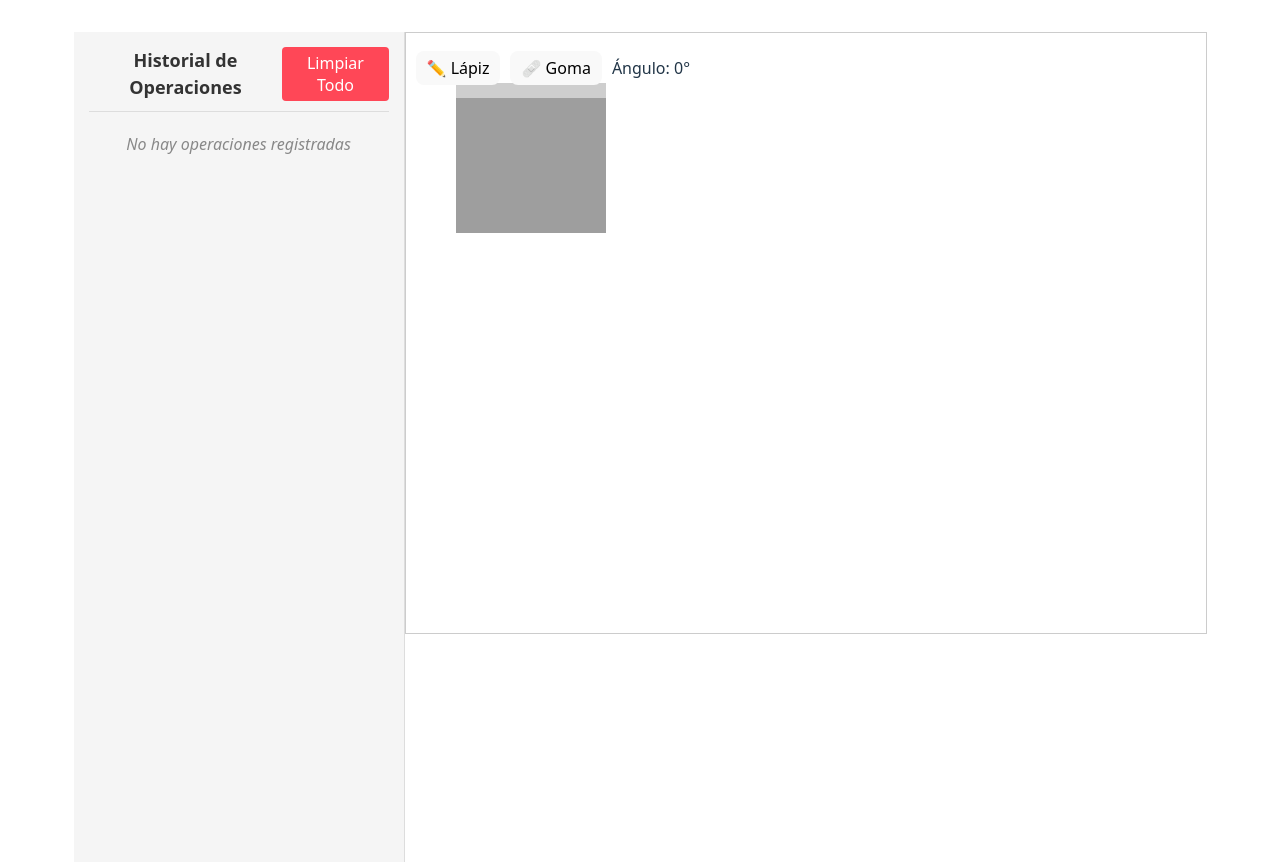
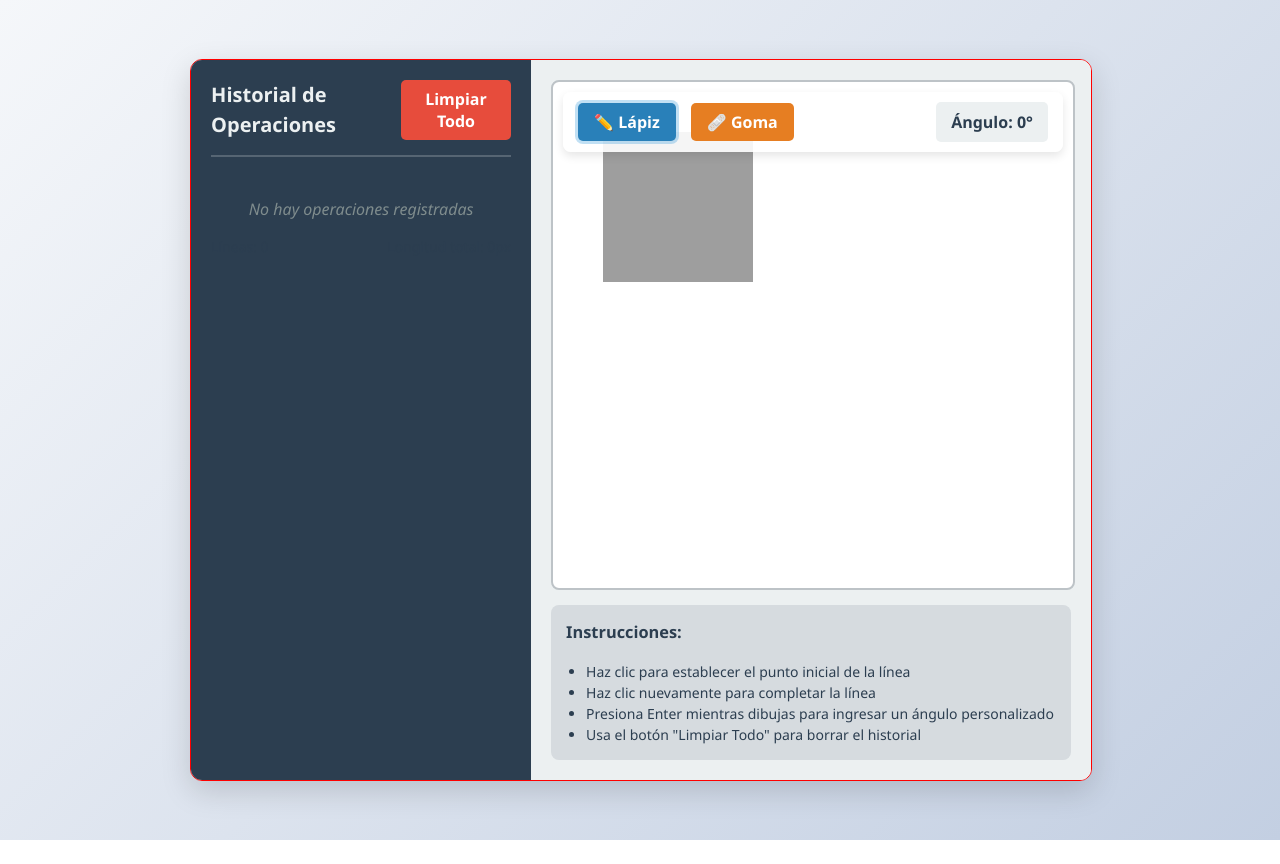
Before and after one commit to changastyle/CAD-WEB, a Svelte app: page / in a window 1280 px wide. After the commit the page ends 840 px from the top, so only its background shows below. Built offline with nearby package versions, Linux system fonts and the light colour scheme.

Commit message:
Esto ya incorpora un solo panel de dibujo y puedo ver las lineas creadas, voy a ver si las puedo eliminar ahora

```diff
--- a/src/app.css
+++ b/src/app.css
@@ -40,10 +40,10 @@ h1 {
 }
 
 #app {
-  max-width: 1280px;
-  margin: 0 auto;
-  padding: 2rem;
-  text-align: center;
+  /*max-width: 1280px;*/
+  /*margin: 0 auto;*/
+  /*padding: 2rem;*/
+  /*text-align: center;*/
 }
 
 button {
@@ -77,3 +77,13 @@ button:focus-visible {
     background-color: #f9f9f9;
   }
 }
+
+
+.bsr
+{
+  border: solid 1px red;
+}
+.bsb
+{
+  border: solid 1px blue;
+}
--- a/src/components/CAD.svelte
+++ b/src/components/CAD.svelte
@@ -1,57 +1,338 @@
+<!DOCTYPE html>
+<html lang="es">
+<head>
+    <meta charset="UTF-8">
+    <meta name="viewport" content="width=device-width, initial-scale=1.0">
+    <title>Dibujo con Historial - 2 Canvas</title>
+    <script src="https://cdn.jsdelivr.net/npm/svelte@3.59.2/index.js"></script>
+    <style>
+        body {
+            font-family: 'Segoe UI', Tahoma, Geneva, Verdana, sans-serif;
+            margin: 0;
+            padding: 20px;
+            background: linear-gradient(135deg, #f5f7fa 0%, #c3cfe2 100%);
+            display: flex;
+            justify-content: center;
+            min-height: 100vh;
+        }
+
+        .app-container {
+            display: flex;
+            width: 100%;
+            max-width: 1200px;
+            height: 90vh;
+            background: white;
+            border-radius: 12px;
+            box-shadow: 0 10px 30px rgba(0, 0, 0, 0.15);
+            overflow: hidden;
+        }
+
+        .history-panel {
+            width: 300px;
+            padding: 20px;
+            background-color: #2c3e50;
+            color: white;
+            overflow-y: auto;
+            height: 100%;
+        }
+
+        .history-header {
+            display: flex;
+            justify-content: space-between;
+            align-items: center;
+            margin-bottom: 20px;
+            padding-bottom: 15px;
+            border-bottom: 2px solid rgba(255, 255, 255, 0.2);
+        }
+
+        .history-title {
+            font-size: 20px;
+            font-weight: bold;
+            color: #ecf0f1;
+        }
+
+        .clear-btn {
+            background-color: #e74c3c;
+            color: white;
+            border: none;
+            padding: 8px 15px;
+            border-radius: 5px;
+            cursor: pointer;
+            font-weight: bold;
+            transition: background-color 0.3s;
+        }
+
+        .clear-btn:hover {
+            background-color: #c0392b;
+        }
+
+        .operation-item {
+            padding: 15px;
+            margin-bottom: 15px;
+            background-color: #34495e;
+            border-radius: 8px;
+            box-shadow: 0 4px 6px rgba(0, 0, 0, 0.1);
+            transition: transform 0.2s;
+        }
+
+        .operation-item:hover {
+            transform: translateY(-2px);
+            background-color: #3d566e;
+        }
+
+        .operation-header {
+            display: flex;
+            justify-content: space-between;
+            font-size: 13px;
+            color: #bdc3c7;
+            margin-bottom: 10px;
+        }
+
+        .operation-content {
+            font-size: 15px;
+            color: #ecf0f1;
+        }
+
+        .operation-coords {
+            margin-top: 8px;
+            font-size: 13px;
+            color: #95a5a6;
+        }
+
+        .drawing-area {
+            flex: 1;
+            display: flex;
+            flex-direction: column;
+            padding: 20px;
+            background: #ecf0f1;
+        }
+
+        .drawing-container {
+            position: relative;
+            width: 100%;
+            height: 100%;
+            border: 2px solid #bdc3c7;
+            border-radius: 8px;
+            overflow: hidden;
+            background: white;
+        }
+
+        canvas {
+            position: absolute;
+            top: 0;
+            left: 0;
+        }
+
+        .toolbar {
+            position: absolute;
+            top: 10px;
+            left: 10px;
+            right: 10px;
+            height: 60px;
+            background: rgba(255, 255, 255, 0.9);
+            display: flex;
+            gap: 15px;
+            align-items: center;
+            padding: 0 15px;
+            z-index: 10;
+            border-radius: 8px;
+            box-shadow: 0 4px 10px rgba(0, 0, 0, 0.1);
+        }
+
+        .tool-btn {
+            padding: 8px 16px;
+            border: none;
+            border-radius: 5px;
+            cursor: pointer;
+            font-weight: bold;
+            transition: all 0.3s;
+        }
+
+        .pencil-btn {
+            background-color: #3498db;
+            color: white;
+        }
+
+        .pencil-btn.active {
+            background-color: #2980b9;
+            box-shadow: 0 0 0 3px rgba(52, 152, 219, 0.3);
+        }
+
+        .eraser-btn {
+            background-color: #e67e22;
+            color: white;
+        }
+
+        .eraser-btn.active {
+            background-color: #d35400;
+            box-shadow: 0 0 0 3px rgba(230, 126, 34, 0.3);
+        }
+
+        .angle-display {
+            margin-left: auto;
+            font-size: 16px;
+            font-weight: bold;
+            color: #2c3e50;
+            background: #ecf0f1;
+            padding: 8px 15px;
+            border-radius: 5px;
+        }
+
+        .instructions {
+            margin-top: 15px;
+            padding: 15px;
+            background: #d6dbdf;
+            border-radius: 8px;
+            font-size: 14px;
+            color: #2c3e50;
+        }
+
+        .instructions h3 {
+            margin-top: 0;
+            color: #2c3e50;
+        }
+
+        .instructions ul {
+            padding-left: 20px;
+            margin-bottom: 0;
+        }
+
+        .empty-history {
+            text-align: center;
+            color: #7f8c8d;
+            margin-top: 40px;
+            font-style: italic;
+        }
+
+        .stats {
+            display: flex;
+            justify-content: space-between;
+            margin-top: 15px;
+            color: #2c3e50;
+            font-size: 14px;
+        }
+    </style>
+</head>
+<body class="bsb">
+<div class="app-container bsr">
+    <!-- Panel de historial a la izquierda -->
+    <div class="history-panel">
+        <div class="history-header">
+            <div class="history-title">Historial de Operaciones</div>
+            <button class="clear-btn" id="clearBtn">Limpiar Todo</button>
+        </div>
+
+        <div id="history-content">
+            <div class="empty-history">No hay operaciones registradas</div>
+        </div>
+
+        <div class="stats">
+            <div id="lines-count">Líneas: 0</div>
+            <div id="total-length">Longitud total: 0px</div>
+        </div>
+    </div>
+
+    <!-- Área de dibujo -->
+    <div class="drawing-area">
+        <div class="drawing-container">
+            <canvas id="baseCanvas" width="800" height="600"></canvas>
+            <canvas id="drawCanvas" width="800" height="600"></canvas>
+
+            <div class="toolbar">
+                <button class="tool-btn pencil-btn active" id="pencilBtn">✏️ Lápiz</button>
+                <button class="tool-btn eraser-btn" id="eraserBtn">🩹 Goma</button>
+                <div class="angle-display">Ángulo: <span id="angleValue">0</span>°</div>
+            </div>
+        </div>
+
+        <div class="instructions">
+            <h3>Instrucciones:</h3>
+            <ul>
+                <li>Haz clic para establecer el punto inicial de la línea</li>
+                <li>Haz clic nuevamente para completar la línea</li>
+                <li>Presiona Enter mientras dibujas para ingresar un ángulo personalizado</li>
+                <li>Usa el botón "Limpiar Todo" para borrar el historial</li>
+            </ul>
+        </div>
+    </div>
+</div>
+
 <script>
-    import { onMount } from "svelte";
-    let baseCanvas, drawCanvas;
+    // Variables globales
     let baseCtx, drawCtx;
-
-    let tool = null; // "pencil" o "eraser"
+    let tool = "pencil";
     let drawing = false;
     let startX, startY;
-    let currentAngle = 0; // ángulo calculado automáticamente
-    let img, imageX = 50, imageY = 50;
+    let currentAngle = 0;
+    let customAngle = null;
 
-    let customAngle = null; // si presionas Enter para cambiar ángulo manual
-
-    // Array para almacenar el historial de operaciones
+    // Arrays para almacenamiento
     let operationsHistory = [];
+    let drawnLines = [];
     let nextOperationId = 1;
 
-    // Array para almacenar todas las líneas dibujadas
-    let drawnLines = [];
+    // Elementos del DOM
+    const baseCanvas = document.getElementById('baseCanvas');
+    const drawCanvas = document.getElementById('drawCanvas');
+    const historyContent = document.getElementById('history-content');
+    const clearBtn = document.getElementById('clearBtn');
+    const pencilBtn = document.getElementById('pencilBtn');
+    const eraserBtn = document.getElementById('eraserBtn');
+    const angleValue = document.getElementById('angleValue');
+    const linesCount = document.getElementById('lines-count');
+    const totalLength = document.getElementById('total-length');
 
-    onMount(() => {
+    // Inicialización
+    window.onload = function() {
         baseCtx = baseCanvas.getContext("2d");
         drawCtx = drawCanvas.getContext("2d");
 
-        img = new Image();
+        // Cargar imagen de fondo
+        const img = new Image();
         img.src = "https://upload.wikimedia.org/wikipedia/commons/3/3f/Logo_svelte.svg";
         img.onload = () => {
-            baseCtx.drawImage(img, imageX, imageY, 150, 150);
+            baseCtx.drawImage(img, 50, 50, 150, 150);
         };
-    });
 
+        // Establecer manejadores de eventos
+        drawCanvas.addEventListener('click', handleCanvasClick);
+        drawCanvas.addEventListener('mousemove', handleMouseMove);
+        window.addEventListener('keydown', handleKeyDown);
+        clearBtn.addEventListener('click', clearHistory);
+        pencilBtn.addEventListener('click', () => selectTool('pencil'));
+        eraserBtn.addEventListener('click', () => selectTool('eraser'));
+
+        // Estilo inicial del cursor
+        drawCanvas.style.cursor = "crosshair";
+    };
+
+    // Funciones de herramientas
     function selectTool(t) {
         tool = t;
         drawing = false;
+
+        // Actualizar botones
+        pencilBtn.classList.toggle('active', tool === 'pencil');
+        eraserBtn.classList.toggle('active', tool === 'eraser');
+
+        // Cambiar cursor
         drawCanvas.style.cursor = tool === "pencil" ? "crosshair" : "not-allowed";
     }
 
+    // Funciones de dibujo
     function snapAngle(dx, dy) {
         const angleRad = Math.atan2(dy, dx);
         let angleDeg = angleRad * (180 / Math.PI);
 
-        // Snap a 0°, 45°, 90°, 135°, 180°, etc.
         const snaps = [0, 45, 90, 135, 180, -45, -90, -135];
-        let closest = snaps.reduce((prev, curr) =>
+        return snaps.reduce((prev, curr) =>
             Math.abs(curr - angleDeg) < Math.abs(prev - angleDeg) ? curr : prev
         );
-        return closest;
     }
 
-    // Redibujar todas las líneas
     function redrawAllLines() {
         drawCtx.clearRect(0, 0, drawCanvas.width, drawCanvas.height);
 
-        // Dibujar todas las líneas guardadas
         drawnLines.forEach(line => {
             drawCtx.setLineDash([]);
             drawCtx.strokeStyle = "red";
@@ -61,6 +342,8 @@
             drawCtx.lineTo(line.endX, line.endY);
             drawCtx.stroke();
         });
+
+        updateStats();
     }
 
     function handleCanvasClick(e) {
@@ -75,7 +358,6 @@
             startY = mouseY;
             drawing = true;
         } else {
-            // Segundo click → dibujar línea final
             const dx = mouseX - startX;
             const dy = mouseY - startY;
             let angle = customAngle !== null ? customAngle : snapAngle(dx, dy);
@@ -85,15 +367,12 @@
             const endY = startY + dist * Math.sin(rad);
 
             // Guardar la línea
-            const newLine = {
-                startX, startY, endX, endY, angle
-            };
-            drawnLines.push(newLine);
+            drawnLines.push({ startX, startY, endX, endY, angle, dist });
 
-            // Redibujar todas las líneas
+            // Redibujar
             redrawAllLines();
 
-            // Guardar la operación en el historial
+            // Guardar en historial
             operationsHistory.push({
                 id: nextOperationId++,
                 type: "line",
@@ -105,6 +384,8 @@
                 length: Math.round(dist),
                 timestamp: new Date()
             });
+
+            updateHistoryDisplay();
 
             drawing = false;
             customAngle = null;
@@ -118,10 +399,10 @@
         const mouseX = e.clientX - rect.left;
         const mouseY = e.clientY - rect.top;
 
-        // Limpiar solo la previsualización, no las líneas dibujadas
+        // Redibujar líneas existentes
         redrawAllLines();
 
-        // Dibujar la previsualización
+        // Dibujar previsualización
         drawCtx.setLineDash([5, 5]);
         drawCtx.strokeStyle = "blue";
         drawCtx.lineWidth = 1;
@@ -139,13 +420,15 @@
         drawCtx.lineTo(endX, endY);
         drawCtx.stroke();
 
-        // Mostrar ángulo en preview
+        // Mostrar ángulo
         drawCtx.fillStyle = "black";
         drawCtx.font = "16px sans-serif";
         drawCtx.fillText(currentAngle + "°", endX + 10, endY - 10);
+
+        // Actualizar display de ángulo
+        angleValue.textContent = currentAngle;
     }
 
-    // Permite ingresar un ángulo personalizado con Enter
     function handleKeyDown(e) {
         if (drawing && e.key === "Enter") {
             const input = prompt("Ingrese ángulo personalizado en grados:", currentAngle);
@@ -153,170 +436,51 @@
         }
     }
 
-    // Limpiar el historial y las líneas
+    // Funciones de historial
+    function updateHistoryDisplay() {
+        if (operationsHistory.length === 0) {
+            historyContent.innerHTML = '<div class="empty-history">No hay operaciones registradas</div>';
+            return;
+        }
+
+        let html = '';
+        operationsHistory.slice().reverse().forEach(op => {
+            html += `
+                <div class="operation-item">
+                    <div class="operation-header">
+                        <span>Operación #${op.id}</span>
+                        <span>${op.timestamp.toLocaleTimeString()}</span>
+                    </div>
+                    <div class="operation-content">
+                        <div>Línea con ángulo: ${op.angle}°</div>
+                        <div class="operation-coords">
+                            Desde (${op.startX}, ${op.startY}) hasta (${op.endX}, ${op.endY})
+                        </div>
+                        <div class="operation-coords">
+                            Longitud: ${op.length}px
+                        </div>
+                    </div>
+                </div>
+                `;
+        });
+
+        historyContent.innerHTML = html;
+    }
+
+    function updateStats() {
+        linesCount.textContent = `Líneas: ${drawnLines.length}`;
+
+        const totalLen = drawnLines.reduce((sum, line) => sum + line.dist, 0);
+        totalLength.textContent = `Longitud total: ${Math.round(totalLen)}px`;
+    }
+
     function clearHistory() {
         operationsHistory = [];
         drawnLines = [];
         nextOperationId = 1;
-        redrawAllLines(); // Limpiar el canvas
+        redrawAllLines();
+        updateHistoryDisplay();
     }
 </script>
-
-<style>
-    .app-container {
-        display: flex;
-        width: 100%;
-        height: 100vh;
-    }
-
-    .history-panel {
-        width: 300px;
-        padding: 15px;
-        background-color: #f5f5f5;
-        border-right: 1px solid #ddd;
-        overflow-y: auto;
-        height: 100%;
-    }
-
-    .history-header {
-        display: flex;
-        justify-content: space-between;
-        align-items: center;
-        margin-bottom: 15px;
-        padding-bottom: 10px;
-        border-bottom: 1px solid #ddd;
-    }
-
-    .history-title {
-        font-size: 18px;
-        font-weight: bold;
-        color: #333;
-    }
-
-    .clear-btn {
-        background-color: #ff4757;
-        color: white;
-        border: none;
-        padding: 5px 10px;
-        border-radius: 4px;
-        cursor: pointer;
-    }
-
-    .clear-btn:hover {
-        background-color: #ff6b81;
-    }
-
-    .operation-item {
-        padding: 10px;
-        margin-bottom: 10px;
-        background-color: white;
-        border-radius: 4px;
-        box-shadow: 0 1px 3px rgba(0,0,0,0.1);
-    }
-
-    .operation-header {
-        display: flex;
-        justify-content: space-between;
-        font-size: 12px;
-        color: #888;
-        margin-bottom: 5px;
-    }
-
-    .operation-content {
-        font-size: 14px;
-    }
-
-    .operation-coords {
-        margin-top: 5px;
-        font-size: 12px;
-        color: #555;
-    }
-
-    .drawing-container {
-        position: relative;
-        width: 800px;
-        height: 600px;
-        border: 1px solid #ccc;
-    }
-
-    canvas {
-        position: absolute;
-        top: 0;
-        left: 0;
-    }
-
-    .toolbar {
-        position: absolute;
-        top: 5px;
-        left: 5px;
-        right: 5px;
-        height: 50px;
-        background: rgba(255, 255, 255, 0.5);
-        display: flex;
-        gap: 10px;
-        align-items: center;
-        padding: 5px;
-        z-index: 10;
-    }
-
-    button {
-        padding: 5px 10px;
-    }
-
-    .empty-history {
-        text-align: center;
-        color: #888;
-        margin-top: 20px;
-        font-style: italic;
-    }
-</style>
-
-<div class="app-container">
-    <!-- Panel de historial a la izquierda -->
-    <div class="history-panel">
-        <div class="history-header">
-            <div class="history-title">Historial de Operaciones</div>
-            <button class="clear-btn" on:click={clearHistory}>Limpiar Todo</button>
-        </div>
-
-        {#if operationsHistory.length === 0}
-            <div class="empty-history">No hay operaciones registradas</div>
-        {:else}
-            {#each operationsHistory as operation (operation.id)}
-                <div class="operation-item">
-                    <div class="operation-header">
-                        <span>Operación #{operation.id}</span>
-                        <span>{operation.timestamp.toLocaleTimeString()}</span>
-                    </div>
-                    <div class="operation-content">
-                        <div>Línea con ángulo: {operation.angle}°</div>
-                        <div class="operation-coords">
-                            Desde ({operation.startX}, {operation.startY}) hasta ({operation.endX}, {operation.endY})
-                        </div>
-                        <div class="operation-coords">
-                            Longitud: {operation.length}px
-                        </div>
-                    </div>
-                </div>
-            {/each}
-        {/if}
-    </div>
-
-    <!-- Área de dibujo -->
-    <div class="drawing-container" tabindex="0" on:keydown={handleKeyDown}>
-        <canvas bind:this={baseCanvas} width="800" height="600"></canvas>
-        <canvas
-                bind:this={drawCanvas}
-                width="800"
-                height="600"
-                on:click={handleCanvasClick}
-                on:mousemove={handleMouseMove}
-        ></canvas>
-
-        <div class="toolbar">
-            <button on:click={() => selectTool("pencil")}>✏️ Lápiz</button>
-            <button on:click={() => selectTool("eraser")}>🩹 Goma</button>
-            <div>Ángulo: {currentAngle}°</div>
-        </div>
-    </div>
-</div>
+</body>
+</html>
```
